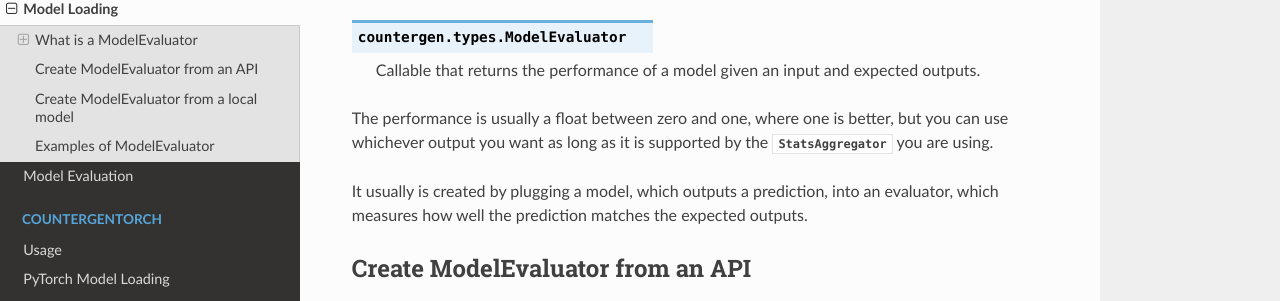
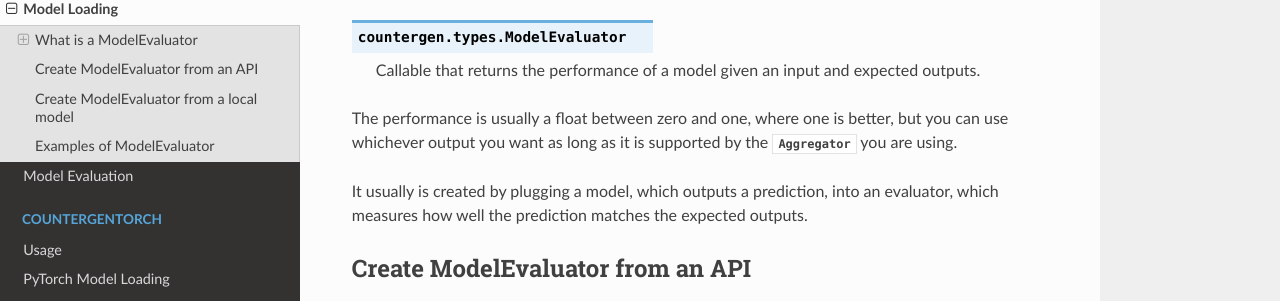
Before and after one commit to FabienRoger/Countergen, a Sphinx documentation site: the page built from docs/countergen/model_loading.rst, in a window 1280 px wide and 900 px high. Shown: the part 270-571 px from the top of the window. Built offline with Sphinx 7.4.7 and the Read the Docs theme 2.0.0, drawn with Linux system fonts in a browser that asks for light colours.

Commit message:
Remove Stats in StatsAggregator's name

```diff
--- a/docs/countergen/model_evaluation.rst
+++ b/docs/countergen/model_evaluation.rst
@@ -8,7 +8,7 @@ To make sense of the performances of the model on every sample, you need to aggr
 
 This operation is performed by an object that inherit from the following abstract class.
 
-.. autoclass:: countergen.types.StatsAggregator
+.. autoclass:: countergen.types.Aggregator
 
 ``countergen`` provides a few useful defaults, and the most useful ones are probably the following:
 
@@ -27,7 +27,7 @@ Once you have your model evaluator, your augmented samples, and you have chosen
 
 .. autofunction:: countergen.evaluate
 
-You can print or save the results using the :py:meth:`StatsAggregator.save_aggregation` or by calling on of the following:
+You can print or save the results using the :py:meth:`Aggregator.save_aggregation` or by calling on of the following:
 
 .. autofunction:: countergen.evaluate_and_print
 
--- a/docs/countergen/model_loading.rst
+++ b/docs/countergen/model_loading.rst
@@ -12,7 +12,7 @@ The ``countergen`` module is agnostic towards what the model is or does. All it
 
     Callable that returns the performance of a model given an input and expected outputs.
 
-The performance is usually a float between zero and one, where one is better, but you can use whichever output you want as long as it is supported by the :py:data:`StatsAggregator` you are using.
+The performance is usually a float between zero and one, where one is better, but you can use whichever output you want as long as it is supported by the :py:data:`Aggregator` you are using.
 
 It usually is created by plugging a model, which outputs a prediction, into an evaluator, which measures how well the prediction matches the expected outputs.
 
--- a/docs/countergen/usage.rst
+++ b/docs/countergen/usage.rst
@@ -42,7 +42,7 @@ Third, you pass your list of :py:class:`AugmentedSample` and your :py:data:`Mode
 .. autofunction:: countergen.evaluate
    :noindex:
 
-By default, it will return the average performance on each kind of data. You can specify other ways to aggregate the performance on each variation by passing another :py:class:`StatsAggregator`.
+By default, it will return the average performance on each kind of data. You can specify other ways to aggregate the performance on each variation by passing another :py:class:`Aggregator`.
 
 Alternatively, if you just want to print or save the results, directly :py:func:`evaluate_and_print` or :py:func:`evaluate_and_save`
 
```
Also changed, not shown: 3 other files.
